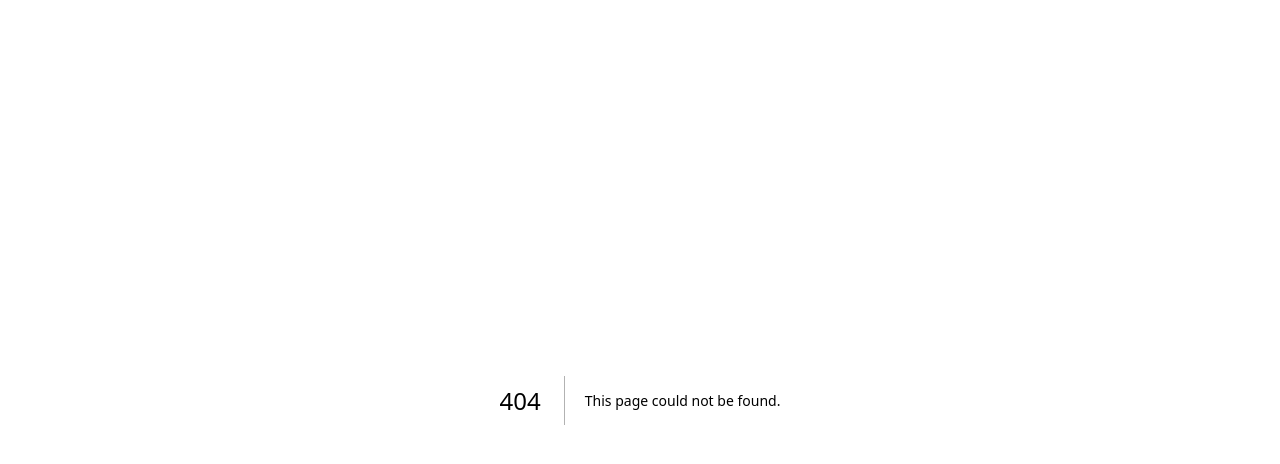
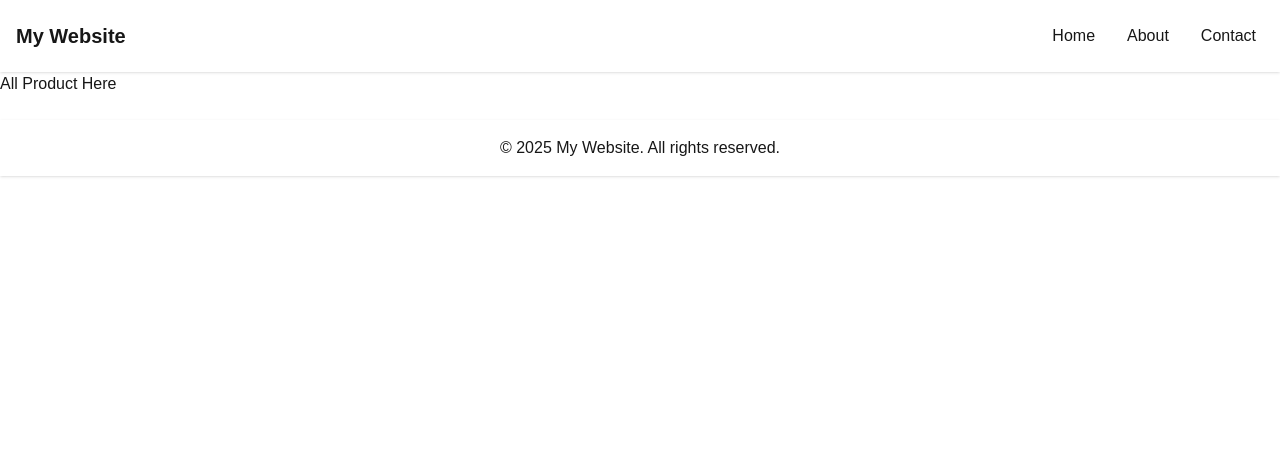
Before and after one commit to devfardin/Next.js-Learning-Journey-, a Next.js app: page /product in a window 1280 px wide. Before the commit this address had no page. Shown: the top 464 px of the page. Built offline with nearby package versions, Linux system fonts and the light colour scheme.

Commit message:
solve supperss hydration warning

```diff
--- /dev/null
+++ b/src/app/(MainLayout)/contact/loading.js
@@ -0,0 +1,11 @@
+import React from 'react'
+
+const loadingPage = () => {
+  return (
+    <div> <h1>Loading</h1>
+
+    </div>
+  )
+}
+
+export default loadingPage
--- /dev/null
+++ b/src/app/(MainLayout)/product/error.js
@@ -0,0 +1,10 @@
+"use client"
+const errorPage = ({error, reset}) => {
+  return (
+    <div> <h1 className='text-center text-red-500 my-5 text-xl'> Something went wrong</h1>
+
+    </div>
+  )
+}
+
+export default errorPage
--- /dev/null
+++ b/src/app/(MainLayout)/product/loading.js
@@ -0,0 +1,11 @@
+import React from 'react'
+
+const loadingPage = () => {
+  return (
+    <div>
+      <h1 className='text-xl font-medium my-5 text-blue-500'>Loading page.......</h1>
+    </div>
+  )
+}
+
+export default loadingPage
--- /dev/null
+++ b/src/app/(MainLayout)/product/page.js
@@ -0,0 +1,11 @@
+import React from 'react'
+
+const page = () => {
+  return (
+    <div> <h1>All Product Here</h1>
+
+    </div>
+  )
+}
+
+export default page
--- a/src/app/layout.js
+++ b/src/app/layout.js
@@ -19,7 +19,7 @@ export const metadata = {
 export default function RootLayout({ children }) {
   return (
     <html lang="en">
-      <body
+      <body suppressHydrationWarning
         className={`${geistSans.variable} ${geistMono.variable} antialiased`}
       >
         {children}
```
